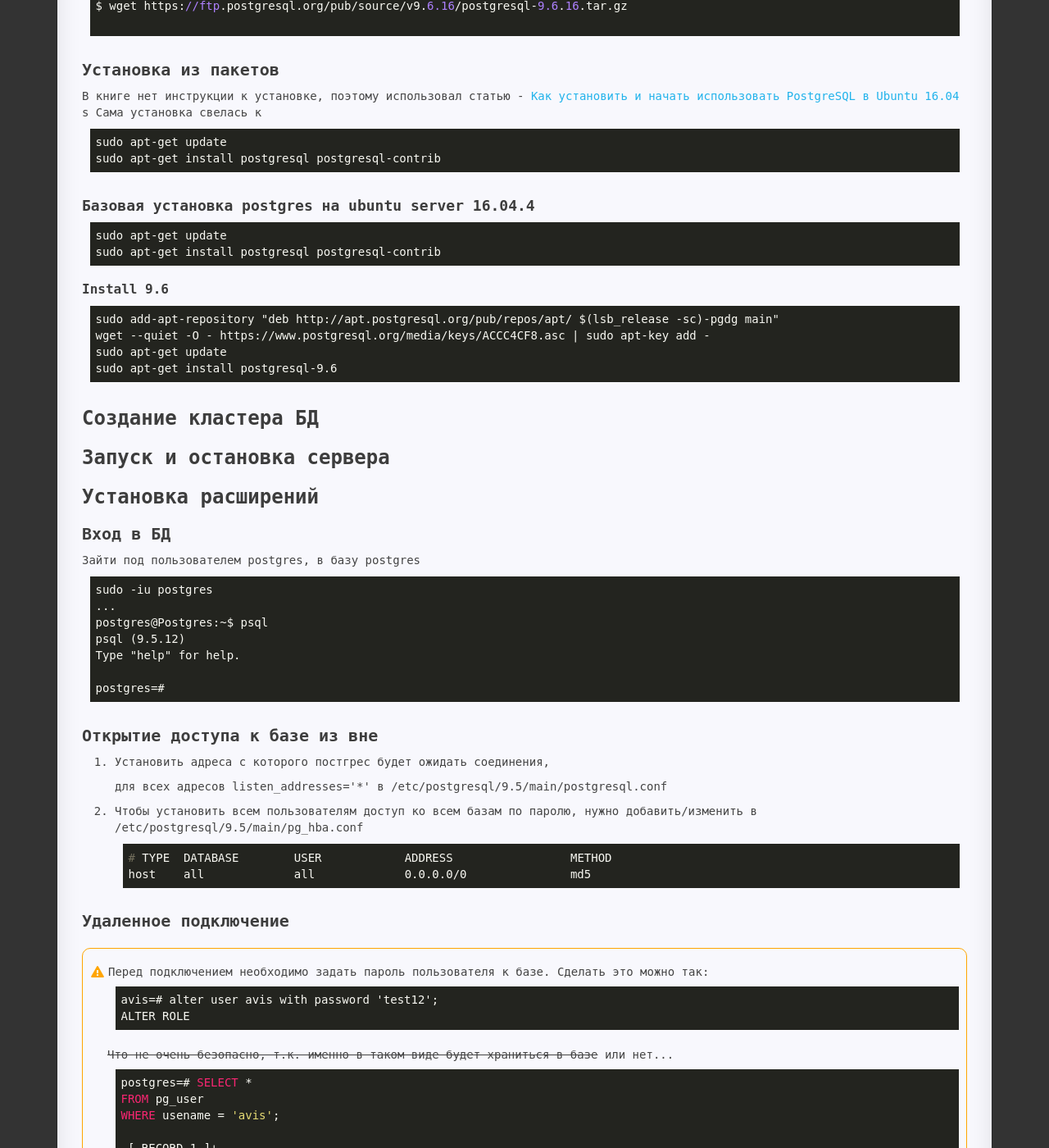
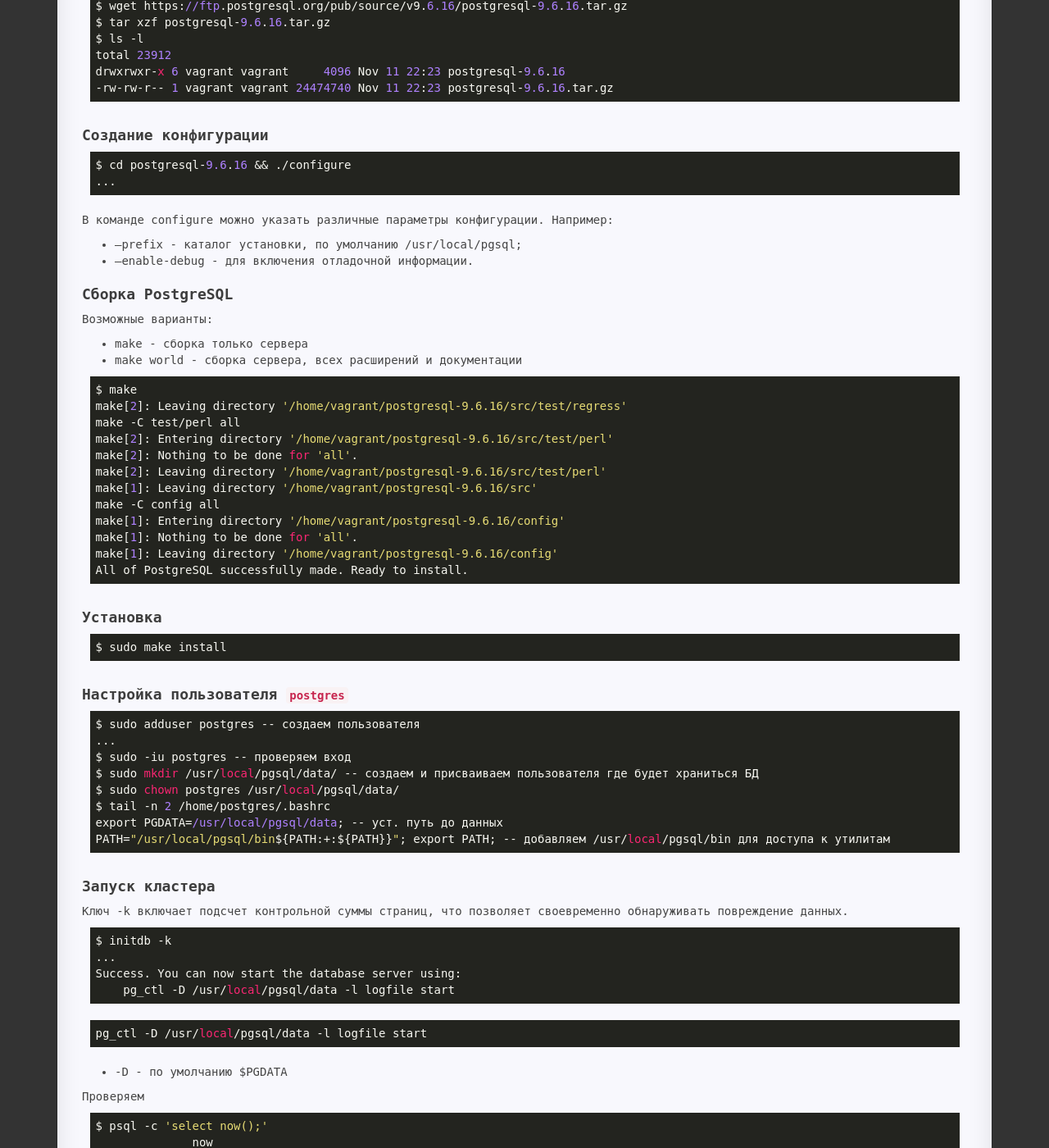
Before and after one commit to Avis20/avis20.github.io, a Jekyll site: the page built from _posts/2018-04-07-postgres-book.md, in a window 1280 px wide and 1400 px high, scrolled down 676 px. Shown: the whole window at 82% size. Built offline with Jekyll 4.4.1, drawn with Linux system fonts in a browser that asks for light colours; some of the changed text lies outside the part shown.

```diff
--- a/_posts/2018-04-07-postgres-book.md
+++ b/_posts/2018-04-07-postgres-book.md
@@ -32,13 +32,120 @@ reference:
 
 <pre><code class="perl">
 $ wget https://ftp.postgresql.org/pub/source/v9.6.16/postgresql-9.6.16.tar.gz
+$ tar xzf postgresql-9.6.16.tar.gz
+$ ls -l
+total 23912
+drwxrwxr-x 6 vagrant vagrant     4096 Nov 11 22:23 postgresql-9.6.16
+-rw-rw-r-- 1 vagrant vagrant 24474740 Nov 11 22:23 postgresql-9.6.16.tar.gz
+</code></pre>
 
+### Создание конфигурации
+<pre><code class="perl">
+$ cd postgresql-9.6.16 && ./configure
+...
 </code></pre>
+
+В команде configure можно указать различные параметры конфигурации. Например:
+
+* --prefix - каталог установки, по умолчанию /usr/local/pgsql;
+* --enable-debug - для включения отладочной информации.
+
+### Сборка PostgreSQL
+Возможные варианты:
+
+* make - сборка только сервера
+* make world - сборка сервера, всех расширений и документации
+
+<pre><code class="perl">
+$ make
+make[2]: Leaving directory '/home/vagrant/postgresql-9.6.16/src/test/regress'
+make -C test/perl all
+make[2]: Entering directory '/home/vagrant/postgresql-9.6.16/src/test/perl'
+make[2]: Nothing to be done for 'all'.
+make[2]: Leaving directory '/home/vagrant/postgresql-9.6.16/src/test/perl'
+make[1]: Leaving directory '/home/vagrant/postgresql-9.6.16/src'
+make -C config all
+make[1]: Entering directory '/home/vagrant/postgresql-9.6.16/config'
+make[1]: Nothing to be done for 'all'.
+make[1]: Leaving directory '/home/vagrant/postgresql-9.6.16/config'
+All of PostgreSQL successfully made. Ready to install.
+</code></pre>
+
+### Установка
+
+<pre><code class="perl">
+$ sudo make install
+</code></pre>
+
+### Настройка пользователя `postgres`
+
+<pre><code class="perl">
+$ sudo adduser postgres -- создаем пользователя
+...
+$ sudo -iu postgres -- проверяем вход
+$ sudo mkdir /usr/local/pgsql/data/ -- создаем и присваиваем пользователя где будет храниться БД
+$ sudo chown postgres /usr/local/pgsql/data/
+$ tail -n 2 /home/postgres/.bashrc
+export PGDATA=/usr/local/pgsql/data; -- уст. путь до данных
+PATH="/usr/local/pgsql/bin${PATH:+:${PATH}}"; export PATH; -- добавляем /usr/local/pgsql/bin для доступа к утилитам
+</code></pre>
+
+### Запуск кластера
+
+Ключ -k включает подсчет контрольной суммы страниц, что позволяет своевременно обнаруживать повреждение данных.
+<pre><code class="perl">
+$ initdb -k
+...
+Success. You can now start the database server using:
+    pg_ctl -D /usr/local/pgsql/data -l logfile start
+</code></pre>
+
+<pre><code class="perl">
+pg_ctl -D /usr/local/pgsql/data -l logfile start
+</code></pre>
+
+* -D - по умолчанию $PGDATA
+
+Проверяем
+<pre><code class="perl">
+$ psql -c 'select now();'
+              now
+-------------------------------
+ 2019-12-05 20:18:56.048817+00
+(1 row)
+</code></pre>
+
+### Установка (сборка) расширений
+
+Список доступных расширений
+<pre><code class="perl">
+$ psql -c 'select * from pg_available_extensions;'
+  name   | default_version | installed_version |           comment
+---------+-----------------+-------------------+------------------------------
+ plpgsql | 1.0             | 1.0               | PL/pgSQL procedural language
+(1 row)
+</code></pre>
+
+<a href="https://postgrespro.ru/docs/enterprise/9.6/contrib">Список модулей для 9.6</a>
+
+<pre><code class="perl">
+$ cd postgresql-9.6.16/contrib/pgcrypto/
+$ make
+...
+$ sudo make install
+...
+$ psql -c 'select * from pg_available_extensions;'
+   name   | default_version | installed_version |           comment
+----------+-----------------+-------------------+------------------------------
+ plpgsql  | 1.0             | 1.0               | PL/pgSQL procedural language
+ pgcrypto | 1.3             |                   | cryptographic functions
+(2 rows)
+</code></pre>
+
 
 ## Установка из пакетов
 
 В книге нет инструкции к установке, поэтому использовал статью - [Как установить и начать использовать PostgreSQL в Ubuntu 16.04](https://www.digitalocean.com/community/tutorials/postgresql-ubuntu-16-04-ru)
-s
 Сама установка свелась к
 <pre><code class="shell">
 sudo apt-get update
@@ -69,7 +176,14 @@ sudo apt-get install postgresql-9.6
 
 # Запуск и остановка сервера
 
+<pre><code class="perl">
+$ pg_ctl stop -m fast|smart|immediate
+</code></pre>
 
+Shutdown modes are:
+* fast        принудительно завершает сеансы и записывает на диск изменения из оперативной памяти;
+* smart       ожидает завершения всех сеансов и записывает на диск изменения из оперативной памяти;
+* immediate   принудительно завершает сеансы, при запуске потребуется восстановление.
 
 # Установка расширений
 
```
